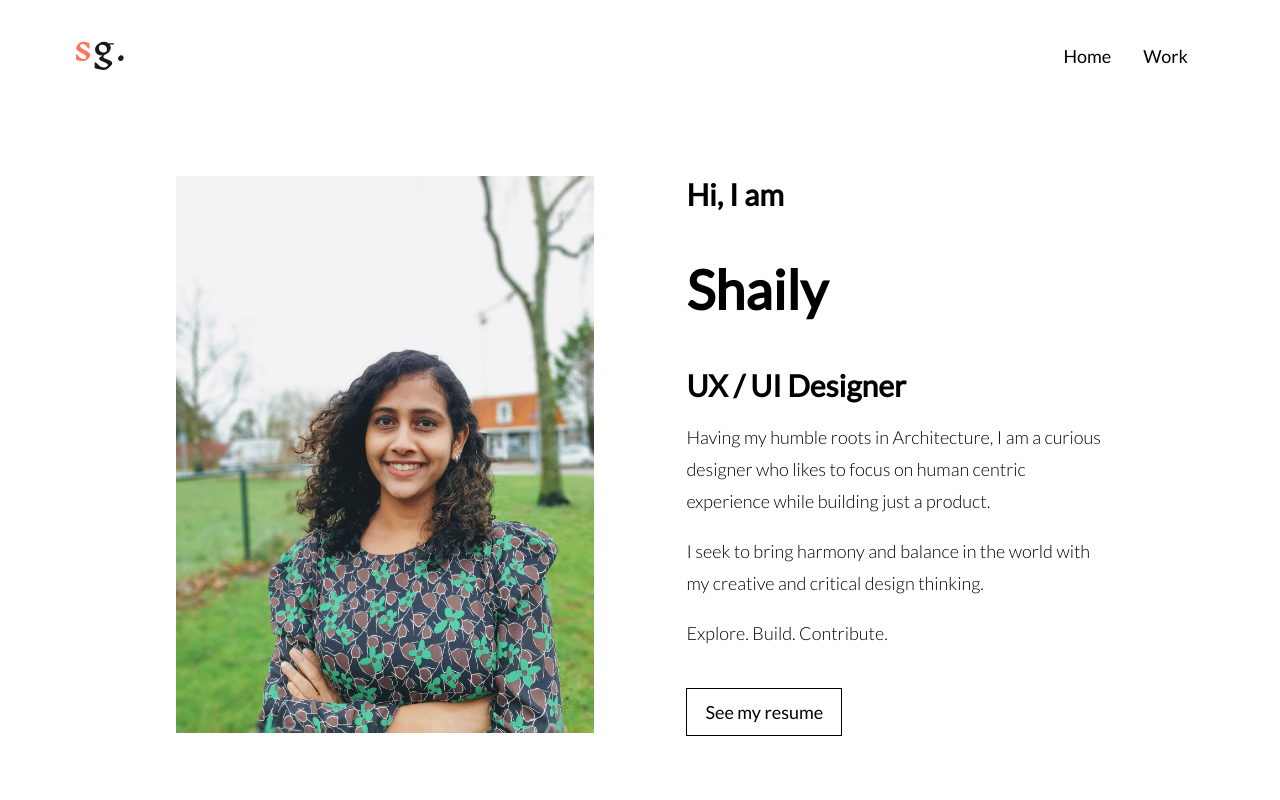
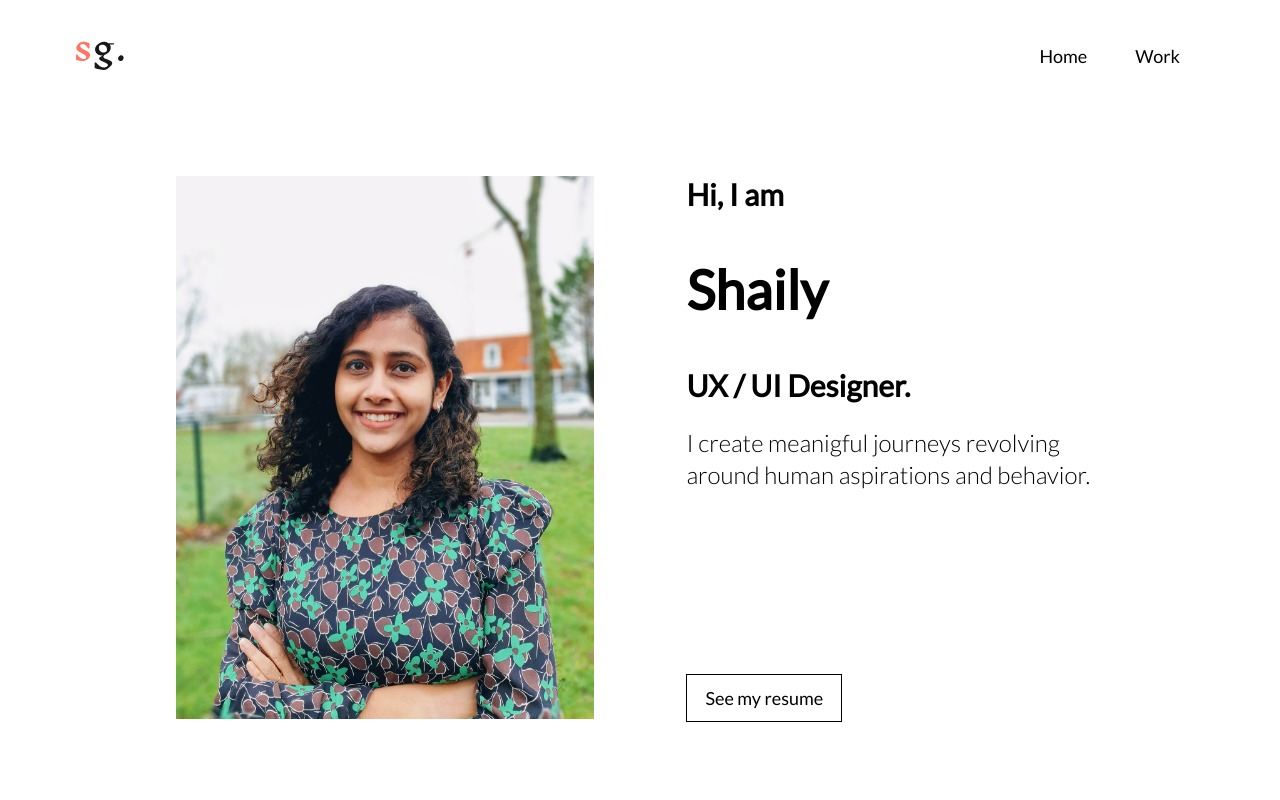
Before and after one commit to mitul45/shaily-portfolio, a Next.js app: page / in a window 1280 px wide. Shown: the top 800 px of the page. Built offline with nearby package versions, Linux system fonts and the light colour scheme.

Commit message:
misc changes in styles and layout

```diff
--- a/components/Footer.module.scss
+++ b/components/Footer.module.scss
@@ -30,10 +30,11 @@
     margin: 8px 0;
   }
 
+  a {
+    transition: color 0.2s linear;
+  }
+
   a:hover {
-    text-decoration: underline;
-    text-decoration-color: #ff7563;
-    text-decoration-thickness: 3px;
-    text-underline-offset: 5px;
+    color: #ff7563;
   }
 }
--- a/components/Header.module.scss
+++ b/components/Header.module.scss
@@ -16,13 +16,11 @@
   }
 
   &__link {
-    margin: 0 16px;
+    margin: 0 24px;
+    transition: color 0.2s linear;
 
     &:hover {
-      text-decoration: underline;
-      text-decoration-color: #ff7563;
-      text-decoration-thickness: 3px;
-      text-underline-offset: 10px;
+      color: #ff7563;
     }
   }
 }
--- a/components/Link.module.scss
+++ b/components/Link.module.scss
@@ -3,6 +3,7 @@
   border: solid 1px black;
   font-size: 18px;
   display: inline-block;
+  transition: color 0.2s linear, border-color 0.2s linear;
 
   @media (max-width: 768px) {
     font-size: 16px;
@@ -10,7 +11,6 @@
 
   &:hover {
     color: #ff7563;
-    text-decoration: none;
     border-color: #ff7563;
   }
 }
--- a/pages/Index.module.scss
+++ b/pages/Index.module.scss
@@ -48,6 +48,10 @@
       font-size: 22px;
     }
   }
+
+  &__desc {
+    font-size: 24px;
+  }
 }
 
 .section {
@@ -55,6 +59,7 @@
 
   &__title {
     text-align: center;
+    margin-bottom: 48px;
   }
 }
 
@@ -79,11 +84,9 @@
     h2 {
       margin-bottom: 0;
       font-weight: 400;
-      text-align: center;
     }
     p {
       margin-top: 0;
-      text-align: center;
     }
   }
 }
--- a/pages/index.tsx
+++ b/pages/index.tsx
@@ -31,17 +31,10 @@ const Home: NextPage = () => (
           <div>
             <h4 className={styles["hero__subtitle"]}>Hi, I am</h4>
             <h1 className={styles["hero__title"]}>Shaily</h1>
-            <h4 className={styles["hero__subtitle"]}>UX / UI Designer</h4>
-            <p>
-              Having my humble roots in Architecture, I am a curious designer
-              who likes to focus on human centric experience while building just
-              a product.
+            <h4 className={styles["hero__subtitle"]}>UX / UI Designer.</h4>
+            <p className={styles["hero__desc"]}>
+              I create meanigful journeys revolving around human aspirations and behavior.
             </p>
-            <p>
-              I seek to bring harmony and balance in the world with my creative
-              and critical design thinking.
-            </p>
-            <p>Explore. Build. Contribute.</p>
           </div>
           <div>
             <ButtonLink href="/Resume.pdf" title="See my resume" />
--- a/pages/work/Work.module.scss
+++ b/pages/work/Work.module.scss
@@ -6,8 +6,8 @@
 
 .hero {
   &__image {
-    margin-left: calc((100vw - 760px) / 2);
-    max-width: 500px;
+    margin: 16px auto;
+    max-width: 760px;
 
     @media (max-width: 768px) {
       margin-left: 0;
@@ -17,7 +17,6 @@
   &__title {
     font-size: 48px;
     margin-bottom: 16px;
-    margin-top: 150px;
 
     @media (max-width: 768px) {
       font-size: 30px;
```
Also changed, not shown: components/Image.tsx (+8 -3 lines), pages/work/google-keep.tsx (+7 -6 lines), pages/work/marmitas.tsx (+10 -5 lines), pages/work/nutriscan.tsx (+10 -5 lines), pages/work/peeled-orange.tsx (+10 -5 lines), public/home/profile.jpg.
